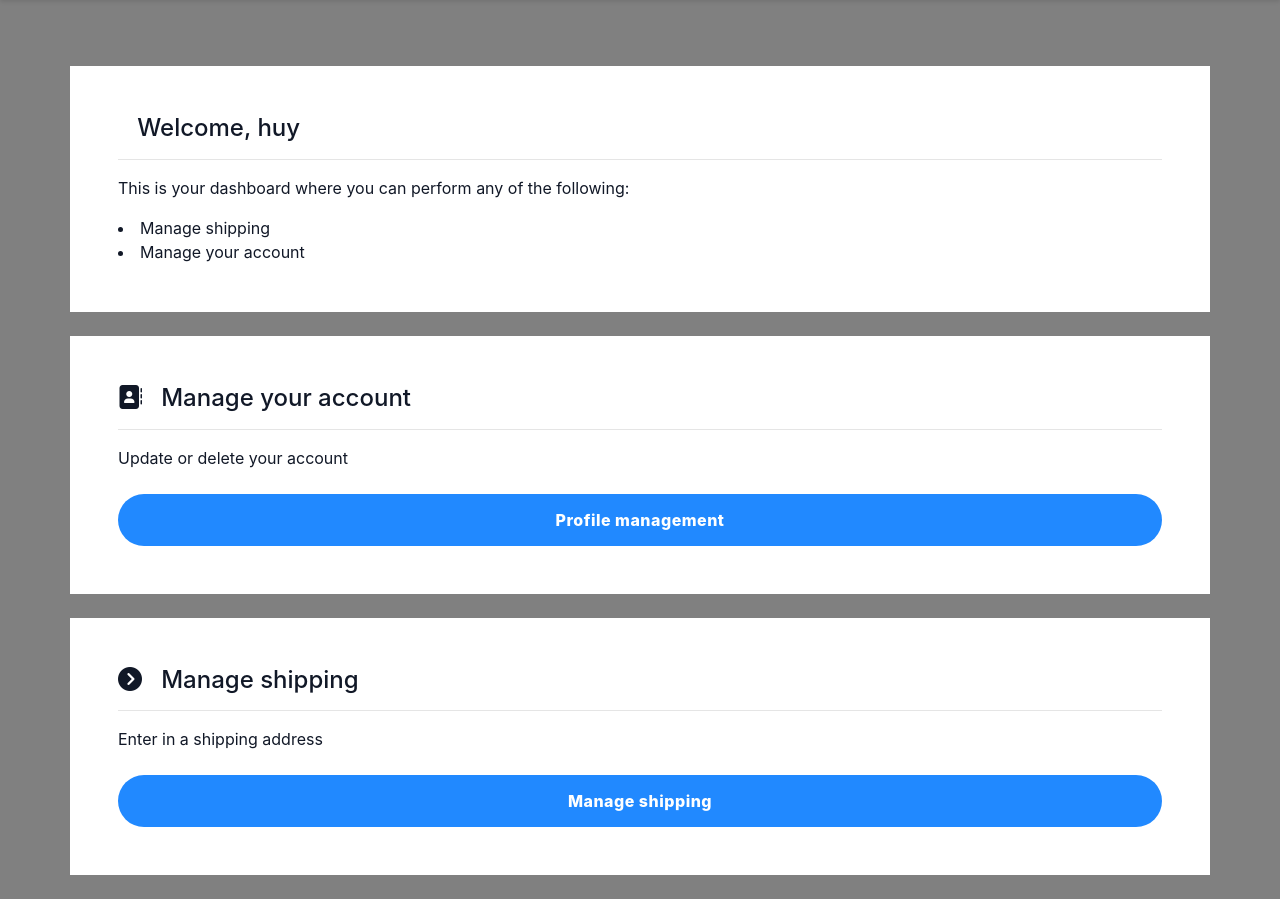
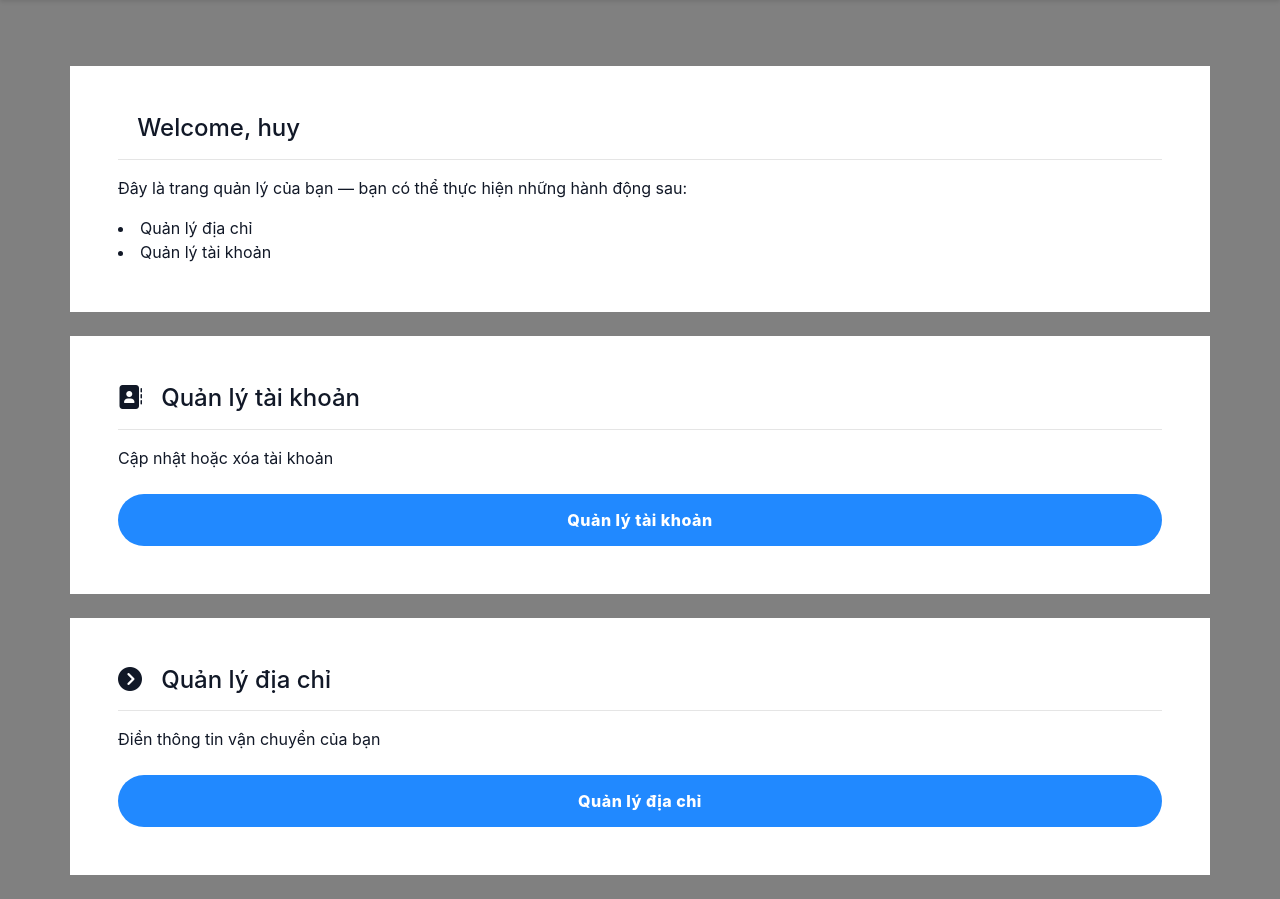
Before and after one commit to nqhuy0613/project-ecommerce-django, a Django app: page /account/dashboard in a window 1280 px wide. Shown: the part 76-975 px from the top of the page. Run offline with Django 5.2, Linux system fonts and the light colour scheme; a user stored in the database is signed in; some libraries are stand-ins or nearby versions.

Commit message:
sua it giao dien + them trang thai don hang

```diff
--- a/account/templates/account/dashboard.html
+++ b/account/templates/account/dashboard.html
@@ -34,10 +34,10 @@
 
         <hr>
 
-        <p> This is your dashboard where you can perform any of the following: </p>
+        <p> Đây là trang quản lý của bạn — bạn có thể thực hiện những hành động sau: </p>
 
-        <li> Manage shipping </li>
-        <li> Manage your account </li>
+        <li> Quản lý địa chỉ </li>
+        <li> Quản lý tài khoản </li>
 
 
     </div>
@@ -49,17 +49,17 @@
 
     <div class="container bg-white shadow-md p-5 form-layout">
 
-        <h4> <i class="fa fa-address-book" aria-hidden="true"></i> &nbsp; Manage your account </h4>
+        <h4> <i class="fa fa-address-book" aria-hidden="true"></i> &nbsp; Quản lý tài khoản </h4>
 
         <hr>
 
-        <p> Update or delete your account </p>
+        <p> Cập nhật hoặc xóa tài khoản </p>
 
 
 
 
 
-        <a class="btn btn-primary navbar-btn text-white" type="button"  href="{% url 'profile-management' %}"> Profile management </a>
+        <a class="btn btn-primary navbar-btn text-white" type="button"  href="{% url 'profile-management' %}"> Quản lý tài khoản </a>
 
     </div>
 
@@ -68,14 +68,14 @@
 
     <div class="container bg-white shadow-md p-5 form-layout">
 
-        <h4> <i class="fa fa-chevron-circle-right" aria-hidden="true"></i> &nbsp; Manage shipping </h4>
+        <h4> <i class="fa fa-chevron-circle-right" aria-hidden="true"></i> &nbsp; Quản lý địa chỉ </h4>
 
         <hr>
 
-        <p> Enter in a shipping address </p>
+        <p> Điền thông tin vận chuyển của bạn </p>
 
 
-        <a class="btn btn-primary navbar-btn text-white" type="button"  href="{% url 'manage-shipping' %}"> Manage shipping </a>
+        <a class="btn btn-primary navbar-btn text-white" type="button"  href="{% url 'manage-shipping' %}"> Quản lý địa chỉ </a>
 
     </div>
 
--- a/account/templates/account/delete-account.html
+++ b/account/templates/account/delete-account.html
@@ -31,11 +31,11 @@
 
         <div class="container bg-white shadow-md p-5 form-layout">
 
-            <h3> Account deletion </h3>
+            <h3> Xóa tài khoản </h3>
 
             <hr>
 
-            <p> Are you sure that you want to delete your account? </p>
+            <p> Bạn có chắc chắn muốn xóa tài khoản không? </p>
 
 
             <br>
@@ -46,7 +46,7 @@
 
 
 
-                <button type="submit" class="btn btn-danger navbar-btn text-white"> &nbsp; Delete your account </button>
+                <button type="submit" class="btn btn-danger navbar-btn text-white"> &nbsp; Xóa tài khoản </button>
 
                 <br> <br>
 
--- a/account/templates/account/manage-shipping.html
+++ b/account/templates/account/manage-shipping.html
@@ -28,9 +28,9 @@
 
         <div class="container bg-white shadow-md p-5 form-layout">
 
-            <h3> <i class="fa fa-chevron-circle-right" aria-hidden="true"></i> &nbsp; Manage shipping </h3>
+            <h3> <i class="fa fa-chevron-circle-right" aria-hidden="true"></i> &nbsp; Quản lý địa chỉ </h3>
 
-            <p> Please fill in your shipping address. </p>
+            <p> Điền địa chỉ giao hàng. </p>
 
             <hr>
 
--- a/account/templates/account/my-login.html
+++ b/account/templates/account/my-login.html
@@ -66,12 +66,12 @@
 
 
         <div class="forgot password">
-          <a href="{% url 'reset_password' %}">Forgotten your password?→ </a>
+          <a href="{% url 'reset_password' %}">Quên mật khẩu?→ </a>
         </div>
 
 
         <div class="signup">
-          <a href="{% url 'register' %}">Create your Account →</a>
+          <a href="{% url 'register' %}">Tạo tài khoản mới →</a>
         </div>
       </div>
     </div>
--- a/payment/templates/payment/payment-success.html
+++ b/payment/templates/payment/payment-success.html
@@ -32,11 +32,11 @@
             <br> <br>
 
 
-            <h5> <strong> Payment success! </strong> </h5>
+            <h5> <strong> Đặt hàng thành công! </strong> </h5>
 
             <hr>
 
-            <p> Your order was processed successfully. </p>
+            <p> Đơn hàng của bạn đang được chuẩn bị. </p>
 
 
         </div>
```
Also changed, not shown: account/templates/account/profile-management.html (+8 -8 lines), payment/models.py (+11 -2 lines), payment/templates/payment/checkout.html (+5 -5 lines).
